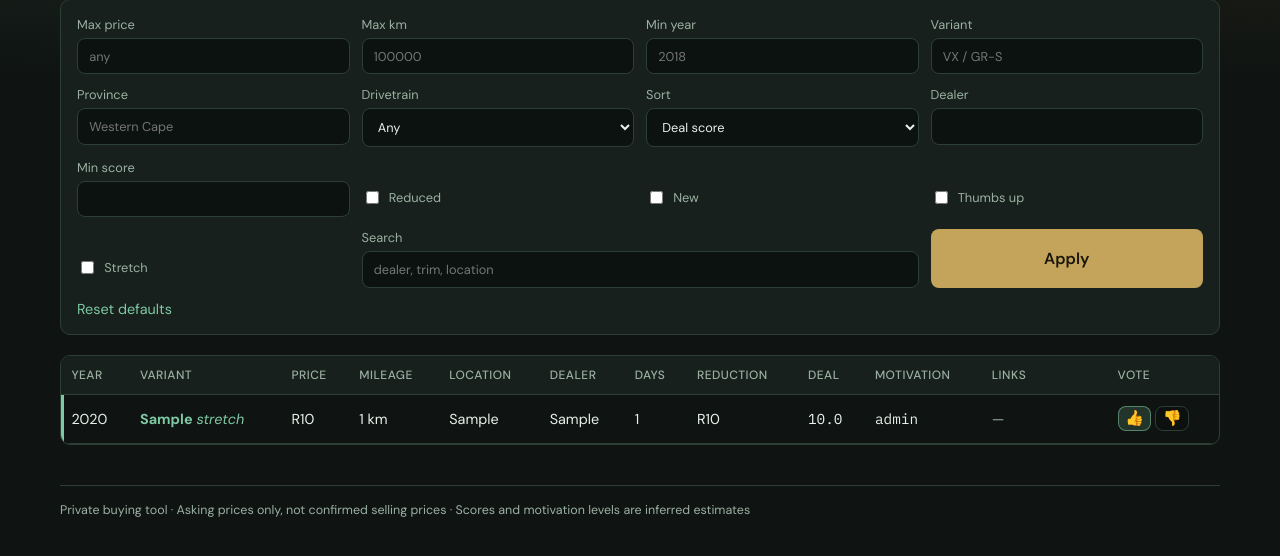
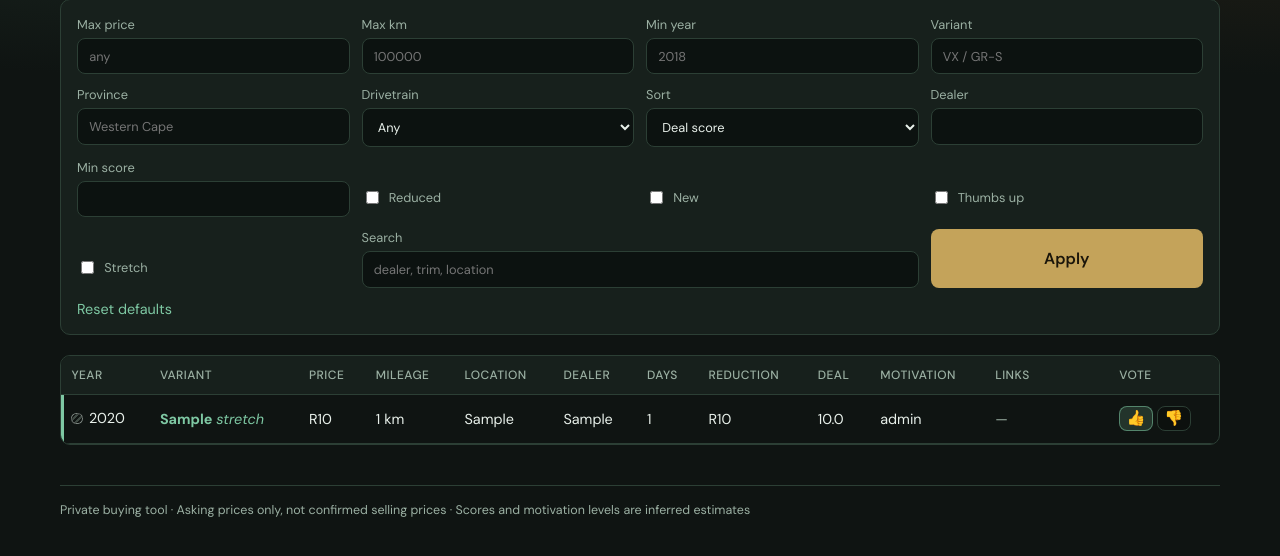
Before and after one commit to adickr/bold, a FastAPI app: page /listings?sort=deal_score_desc in a window 1280 px wide. Shown: the part 175-731 px from the top of the page. Run offline with FastAPI, Linux system fonts and the light colour scheme; the visitor is signed in with stand-in values (Sample User, id 1); tables that the repository leaves empty hold one stand-in row (values such as "Sample post").

Commit message:
Show colour swatch dots next to year in listings tables
Map common listing colour names to a small filled circle beside
the year so paint is visible at a glance.

Co-authored-by: adickr <adickr@users.noreply.github.com>

```diff
--- a/backend/app/api/queries.py
+++ b/backend/app/api/queries.py
@@ -14,6 +14,7 @@ from app.models.entities import CanonicalVehicle, CollectorRun, ListingObservati
 from app.schemas.listings import DashboardStats, VehicleFilterParams
 from app.services.media import absolute_url, is_valid_marketplace_url, normalise_listing_url, source_label
 from app.services.market_snapshot import build_market_history
+from app.services.normalise import colour_swatch_css
 
 # Towns/areas commonly listed without "Western Cape" in the location string.
 _WESTERN_CAPE_HINTS = (
@@ -299,6 +300,7 @@ def vehicle_to_dict(v: CanonicalVehicle) -> dict[str, Any]:
         "is_active": v.is_active,
         "drivetrain": v.drivetrain,
         "colour": v.colour,
+        "colour_css": colour_swatch_css(v.colour),
         "engine": v.engine,
         "confirmed": ["price", "mileage", "source_links"],
         "inferred": ["deal_score", "motivation_score", "comparable_stats"],
--- a/backend/app/static/css/app.css
+++ b/backend/app/static/css/app.css
@@ -158,7 +158,28 @@ button:hover { filter: brightness(1.05); }
 table.listings { width: 100%; border-collapse: collapse; font-size: 0.9rem; }
 table.listings th, table.listings td { padding: 0.7rem 0.65rem; border-bottom: 1px solid var(--line); text-align: left; vertical-align: middle; }
 table.listings th { color: var(--muted); font-weight: 500; font-size: 0.75rem; text-transform: uppercase; letter-spacing: 0.04em; background: var(--bg-2); }
-.score { font-family: var(--mono); }
+.year-cell {
+  display: inline-flex;
+  align-items: center;
+  gap: 0.4rem;
+}
+.colour-swatch {
+  width: 0.7rem;
+  height: 0.7rem;
+  border-radius: 999px;
+  border: 1px solid rgba(232, 240, 234, 0.35);
+  box-shadow: inset 0 0 0 1px rgba(0,0,0,0.25);
+  flex: 0 0 auto;
+}
+.colour-swatch.is-unknown {
+  background: repeating-linear-gradient(
+    -45deg,
+    rgba(155,176,163,0.35),
+    rgba(155,176,163,0.35) 2px,
+    transparent 2px,
+    transparent 4px
+  );
+}
 .score-tip {
   position: relative;
   display: inline-flex;
--- a/backend/app/static/js/app.js
+++ b/backend/app/static/js/app.js
@@ -495,6 +495,16 @@ document.querySelectorAll("[data-copy]").forEach((btn) => {
     return `<span class="score score-tip motivation-tip" tabindex="0" data-tip-kind="motivation" data-score-tip="${payload}">${escapeHtml(v.motivation_level)}</span>`;
   }
 
+  function yearCellHtml(v) {
+    const year = escapeHtml(v.year || "—");
+    if (!v.colour && !v.colour_css) return year;
+    const title = escapeHtml(v.colour || "Colour");
+    const swatch = v.colour_css
+      ? `<span class="colour-swatch" style="background: ${escapeHtml(v.colour_css)}" title="${title}" aria-label="Colour ${title}"></span>`
+      : `<span class="colour-swatch is-unknown" title="${title}" aria-label="Colour ${title}"></span>`;
+    return `<span class="year-cell">${swatch}<span>${year}</span></span>`;
+  }
+
   function vehicleRowHtml(v, isNew) {
     const mileage = v.mileage != null ? `${Number(v.mileage).toLocaleString("en-ZA")} km` : "—";
     const sources = (v.sources || [])
@@ -512,7 +522,7 @@ document.querySelectorAll("[data-copy]").forEach((btn) => {
       vote === "up" ? "is-thumbs-up" : "",
     ].filter(Boolean).join(" ");
     return `<tr data-vehicle-id="${escapeHtml(v.id)}" class="${rowClass}" data-vote="${escapeHtml(vote)}">
-      <td>${escapeHtml(v.year || "—")}</td>
+      <td>${yearCellHtml(v)}</td>
       <td>
         <a href="${escapeHtml(v.detail_path)}"><strong>${escapeHtml(v.variant || "Fortuner")}</strong>${v.is_stretch ? ' <em class="tag">stretch</em>' : ""}</a>
       </td>
--- a/backend/app/templates/partials/vehicle_table.html
+++ b/backend/app/templates/partials/vehicle_table.html
@@ -19,7 +19,16 @@
     <tbody data-live-tbody>
       {% for v in vehicles %}
       <tr data-vehicle-id="{{ v.id }}" class="{% if v.vote == 'down' %}is-thumbs-down{% elif v.vote == 'up' %}is-thumbs-up{% endif %}" data-vote="{{ v.vote or '' }}">
-        <td>{{ v.year or '—' }}</td>
+        <td>
+          <span class="year-cell">
+            {% if v.colour_css %}
+            <span class="colour-swatch" style="background: {{ v.colour_css }}" title="{{ v.colour }}" aria-label="Colour {{ v.colour }}"></span>
+            {% elif v.colour %}
+            <span class="colour-swatch is-unknown" title="{{ v.colour }}" aria-label="Colour {{ v.colour }}"></span>
+            {% endif %}
+            <span>{{ v.year or '—' }}</span>
+          </span>
+        </td>
         <td>
           <a href="{{ v.detail_path }}"><strong>{{ v.variant or 'Fortuner' }}</strong>{% if v.is_stretch %} <em class="tag">stretch</em>{% endif %}</a>
         </td>
```
Also changed, not shown: backend/app/services/normalise.py (+49 -0 lines), backend/tests/test_colour_swatch.py (added, +13 -0 lines).
